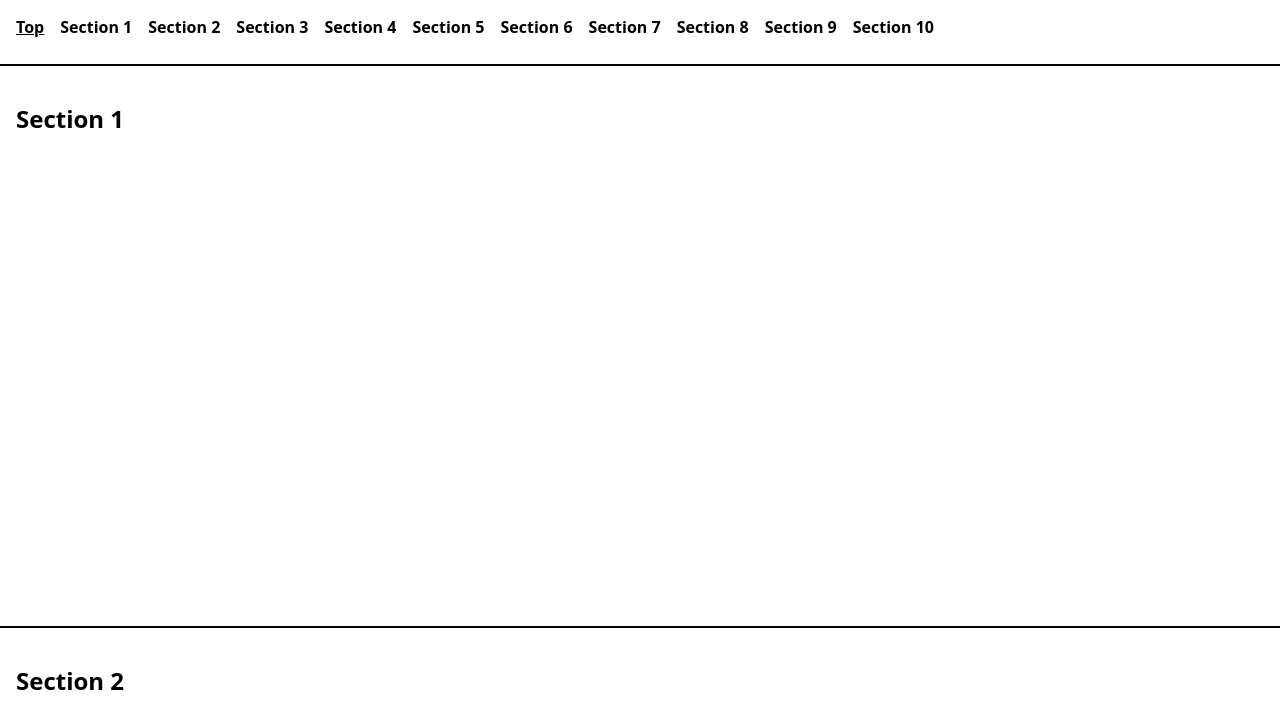
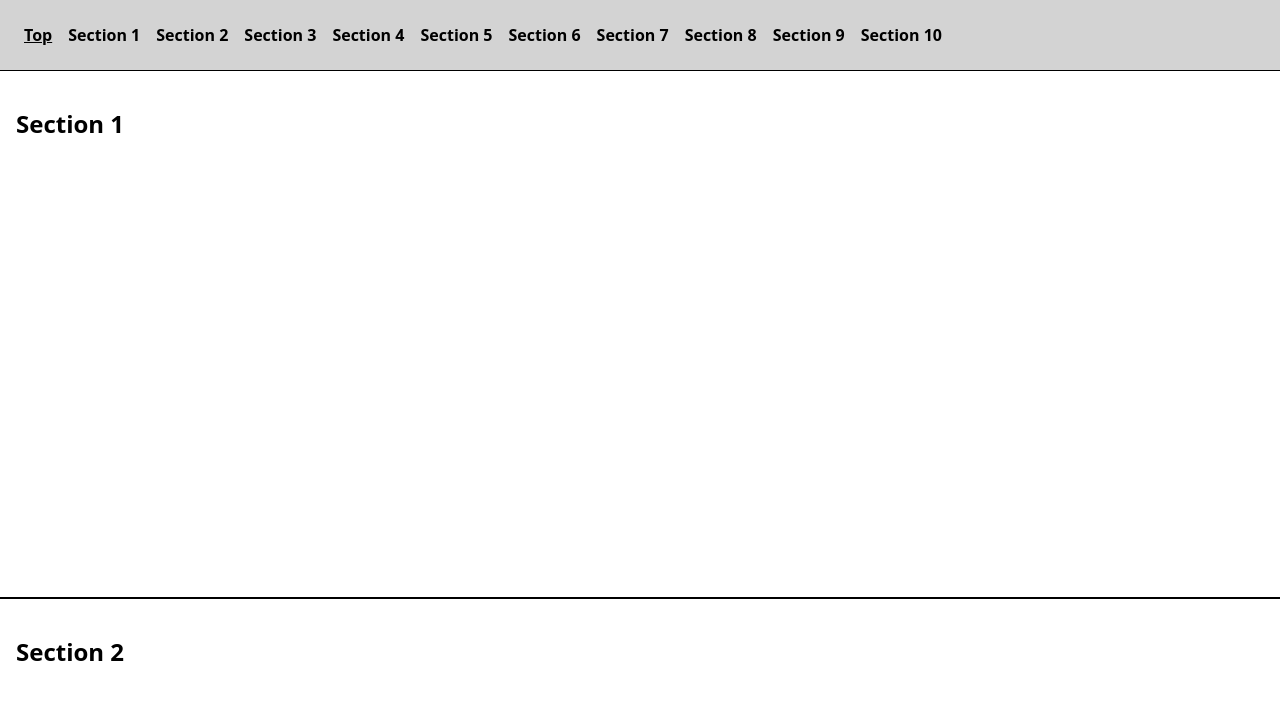
Before and after one commit to schoodicsolutions/svelte-scroll-nav, a SvelteKit app: page / in a window 1280 px wide. Shown: the top 728 px of the page. Built offline with nearby package versions, Linux system fonts and the light colour scheme.

Commit message:
Improve demo slightly

```diff
--- a/src/routes/+page.svelte
+++ b/src/routes/+page.svelte
@@ -11,6 +11,10 @@
 </script>
 
 <style>
+    * {
+        box-sizing: border-box;
+    }
+
     :global(html), :global(body) {
         scroll-behavior: smooth;
         margin: 0;
@@ -19,13 +23,14 @@
     }
 
     .sections {
-        padding-top: 64px;
+        padding-top: 69px;
     }
 
     section {
         border-top: #000 2px solid;
         height: 66vh;
         padding: 16px;
+        scroll-margin-top: 64px;
     }
 
     ul {
@@ -35,13 +40,17 @@
         gap: 1rem;
         list-style: none;
         align-items: middle;
+        padding: 24px;
+    }
+
+    li {
+        height:fit-content;
     }
 
     nav {
         width: 100%;
-        height: 64px;
         position: fixed;
-        padding: 16px;
+        background-color: lightgray;
     }
 
     a {
```
